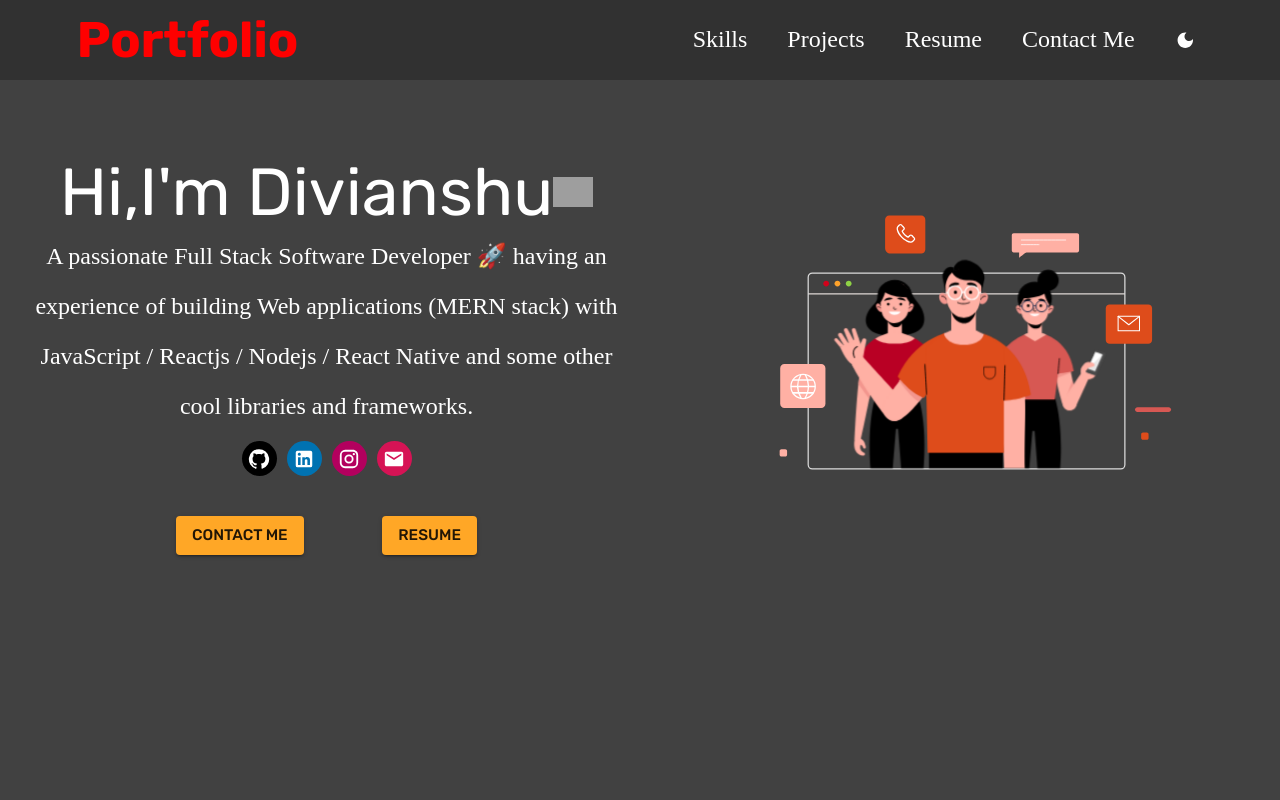
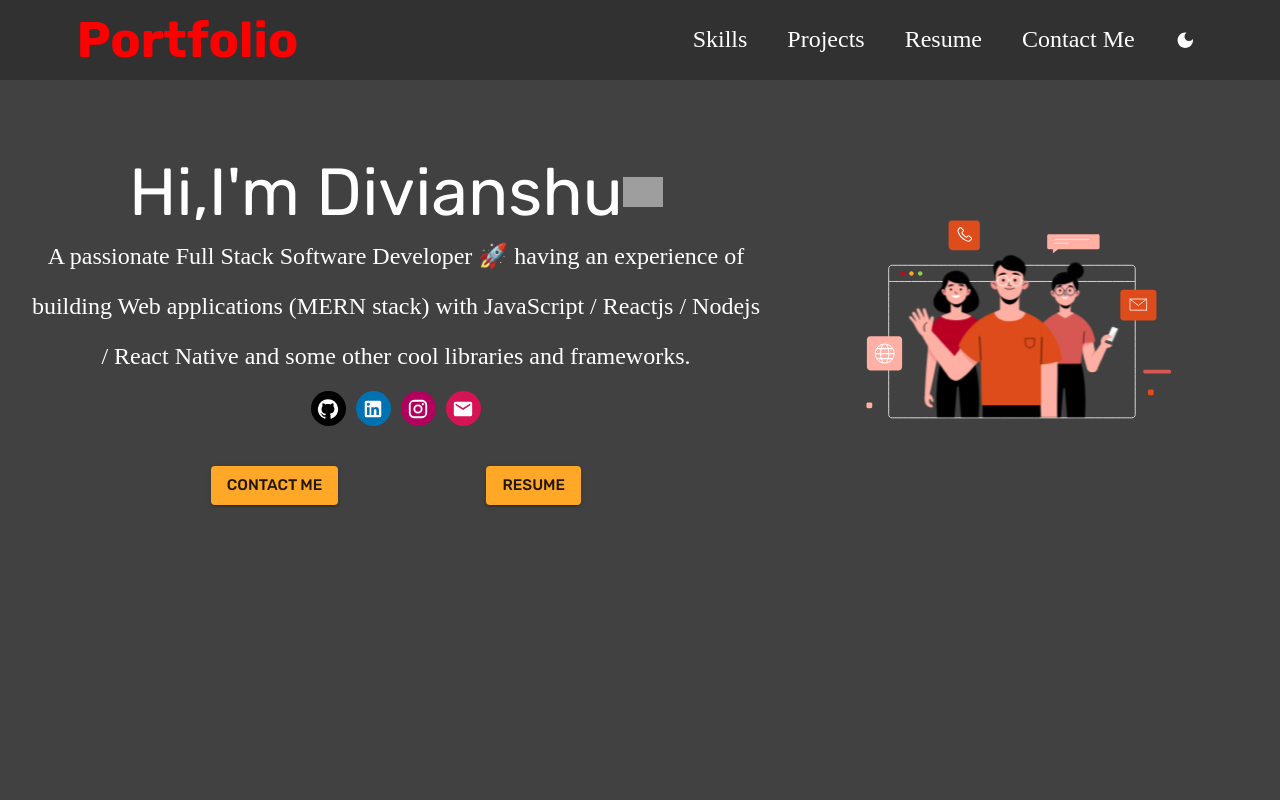
Before and after one commit to Divianshu7/folio-test, a React (Create React App) app: page / in a window 1280 px wide. Shown: the top 800 px of the page. Built offline with nearby package versions, Linux system fonts and the light colour scheme; grey boxes are pictures that could not be loaded; a web font is replaced by a local one.

Commit message:
updated react reveal

```diff
--- a/src/components/Intro.jsx
+++ b/src/components/Intro.jsx
@@ -5,6 +5,7 @@ import React from 'react'
 import Gif from '../assets/95714-hello-orange.json'
 import Lottie from 'lottie-react'
 import Socials from './Socials'
+import { Fade } from 'react-reveal'
 function Intro() {
     const media = useMediaQuery('(min-width:48em)')
     return (
@@ -12,7 +13,8 @@ function Intro() {
             marginTop='3rem'
             flexDirection={media ? "row" : "column"}
         >
-            <Container className='text' p='1.6rem' flexDirection='column' width='100%'>
+            <Fade bottom duration={1000} >
+                <Container p='1.6rem' flexDirection='column' width='100%'>
                     <Container>
                         <Typography variant='h1' fontSize={!media && '7.5vw'} >
                             Hi,I'm Divianshu</Typography>
@@ -28,8 +30,11 @@ function Intro() {
                         <Button onClick={() => window.open("https://drive.google.com/file/d/1CZMFGd5kcQycCxcq1Iz205Dse8vONQQn/view?usp=share_link")} variant='contained' color='warning' sx={{ fontSize: media ? '1.2vw' : "2.5vw" }}>Resume</Button>
                     </Container>
                 </Container>
+            </Fade>
             <Container className='' width={media ? "100%" : '90%'}>
+                <Fade right duration={1000}>
                     <Lottie className='img2' animationData={Gif} loop={true} />
+                </Fade>
             </Container>
         </Container>
     )
@@ -45,7 +50,6 @@ const Container = styled(Box)({
     '.img2': {
         maxHeight: '400px',
         maxWidth: '90%',
-        animation: 'slide-left 3s'
     },
 
 
```
Lines whose indentation alone changed are shown as unchanged.
